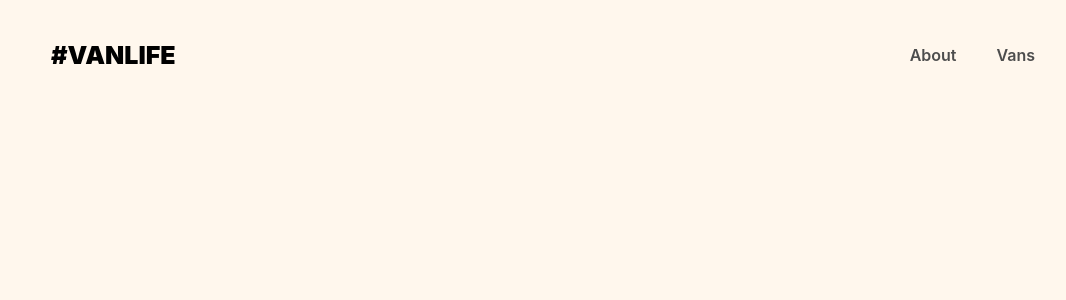
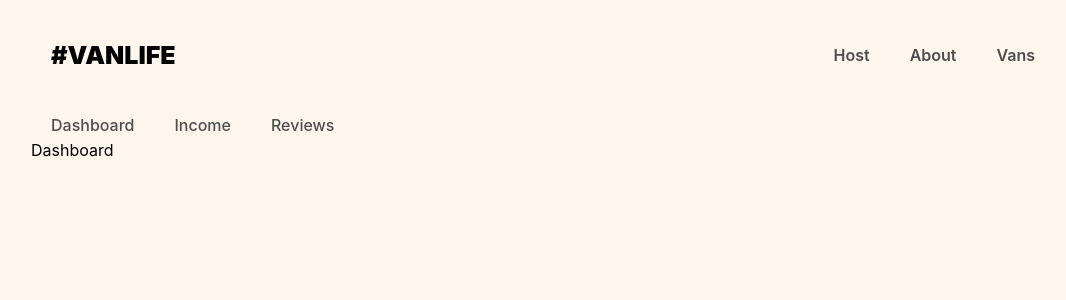
Before and after one commit to clayton-klein/react-router-van-life, a React app: page /host in a window 1280 px wide. Before the commit this address had no page. Shown: the top 300 px of the page, without its empty margins (97-1163 px from the left). Built offline with nearby package versions, Linux system fonts and the light colour scheme; the HTML template or start-up script is replaced by a standard one; what miragejs would draw is missing.

Commit message:
chore: create HostLayout.css

```diff
--- a/src/App.jsx
+++ b/src/App.jsx
@@ -1,27 +1,32 @@
-import About from "./components/About";
-import Home from "./components/Home";
-import Vans from "./components/Vans";
-import VanDetail from "./components/VanDetail";
 import "./server";
-import { BrowserRouter, Routes, Route, Link } from "react-router-dom";
+import { BrowserRouter, Routes, Route } from "react-router-dom";
+import About from "./components/pages/About";
+import Dashboard from "./components/pages/Host/Dashboard";
+import Home from "./components/pages/Home";
+import HostLayout from "./components/pages/Host/HostLayout";
+import Income from "./components/pages/Host/Income";
+import Layout from "./components/Layout";
+import Reviews from "./components/pages/Host/Reviews";
+import VanDetail from "./components/pages/Vans/VanDetail";
+import Vans from "./components/pages/Vans/Vans";
 
 export default function App() {
   return (
     <BrowserRouter>
-      <header>
-        <Link className="site-logo" to="/">
-          #VanLife
-        </Link>
-        <nav>
-          <Link to="/about">About</Link>
-          <Link to="/vans">Vans</Link>
-        </nav>
-      </header>
       <Routes>
-        <Route path="/" element={<Home />} />
-        <Route path="/about" element={<About />} />
-        <Route path="/vans" element={<Vans />} />
-        <Route path="/vans/:id" element={<VanDetail />} />
+        {/* Layout doesn't need a path */}
+        <Route element={<Layout />}>
+          <Route path="/" element={<Home />} />
+          <Route path="/about" element={<About />} />
+          <Route path="/vans" element={<Vans />} />
+          <Route path="/vans/:id" element={<VanDetail />} />
+
+          <Route path="/host" element={<HostLayout />}>
+            <Route path="/host" element={<Dashboard />} />
+            <Route path="/host/income" element={<Income />} />
+            <Route path="/host/reviews" element={<Reviews />} />
+          </Route>
+        </Route>
       </Routes>
     </BrowserRouter>
   );
--- a/src/components/VanDetail.jsx
+++ b/src/components/pages/Vans/VanDetail.jsx
@@ -1,6 +1,6 @@
 import { useState, useEffect } from "react";
 import { useParams } from "react-router-dom";
-import "../styles/VanDetail.css";
+import "../../../styles/VanDetail.css";
 
 export default function VanDetail() {
   const [van, setVan] = useState(null);
--- a/src/components/Vans.jsx
+++ b/src/components/pages/Vans/Vans.jsx
@@ -1,7 +1,7 @@
 import React from "react";
 import { useEffect, useState } from "react";
 import { Link } from "react-router-dom";
-import "../styles/Vans.css";
+import "../../../styles/Vans.css";
 
 export default function Vans() {
   const [vans, setVans] = useState([]);
--- /dev/null
+++ b/src/styles/HostLayout.css
@@ -0,0 +1,16 @@
+.host-nav {
+    display: flex;
+}
+
+.host-nav a {
+    color: #4D4D4D;
+    font-weight: 500;
+    padding: 5px 20px;
+    text-decoration: none;
+}
+
+.host-nav a:hover {
+    color: #161616;
+    font-weight: 600;
+    text-decoration: underline;
+}
```
